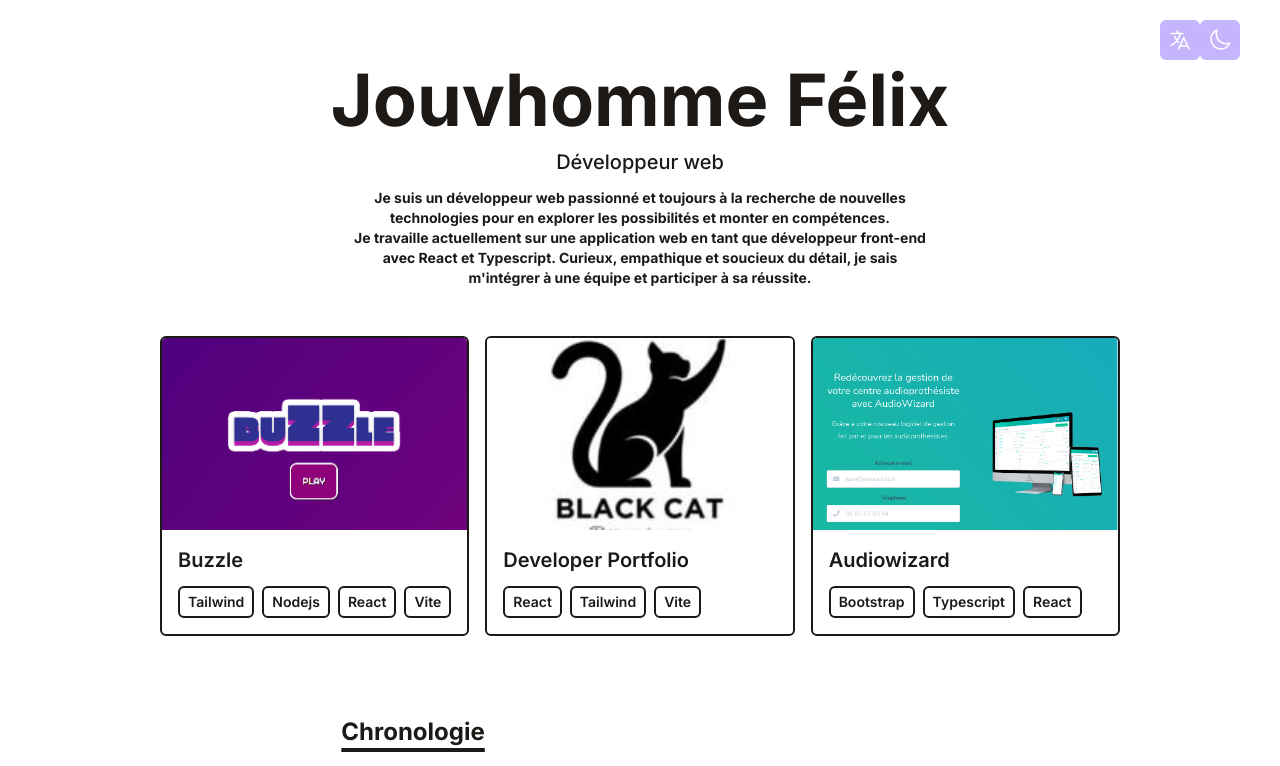
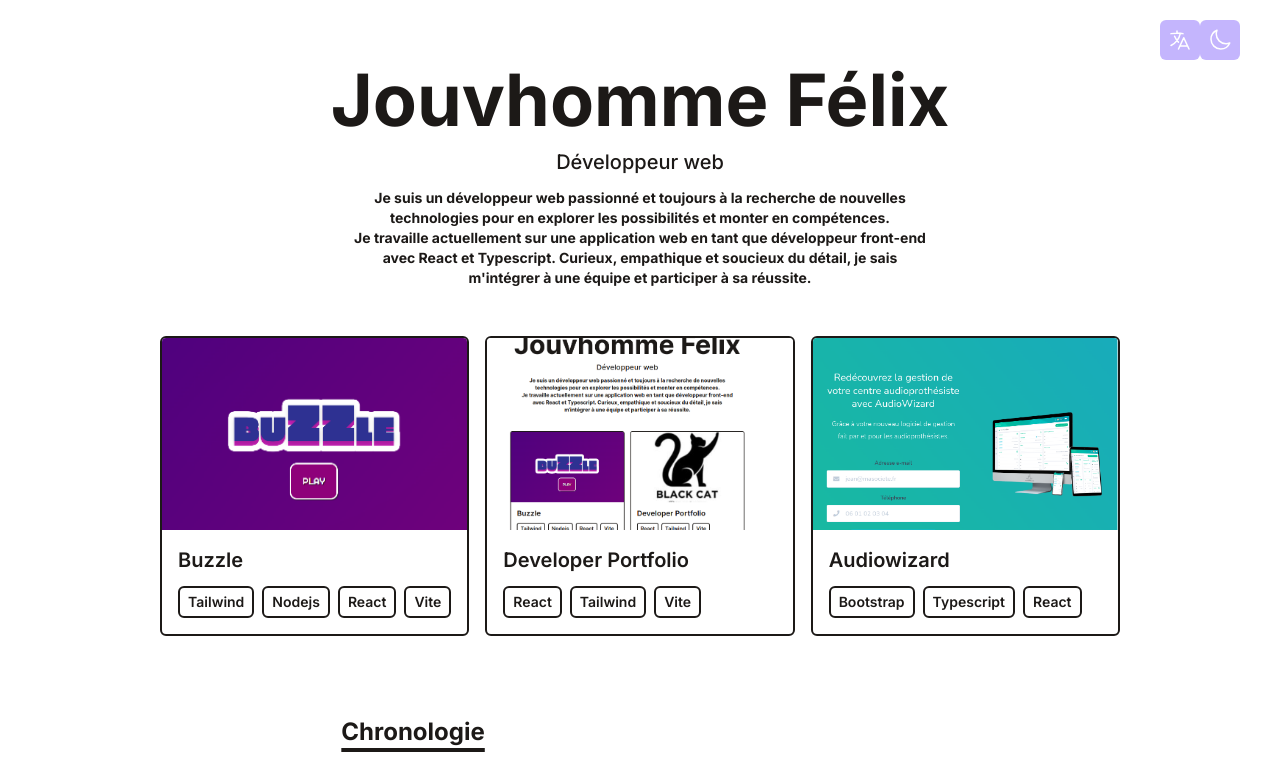
Before and after one commit to boredwolf/portfolio, a React (Vite) app: page / in a window 1280 px wide. Shown: the top 766 px of the page. Built offline with nearby package versions, Linux system fonts and the light colour scheme.

Commit message:
useless commit

```diff
--- a/src/data/portfolio.js
+++ b/src/data/portfolio.js
@@ -7,7 +7,7 @@ export default [
   },
   {
     title: "Developer Portfolio",
-    imgUrl: "/assets/logo chat noir.jpg",
+    imgUrl: "/assets/portfolio.png",
     stack: ["React", "Tailwind", "Vite"],
     link: "",
   },
```
Also changed, not shown: public/assets/portfolio.png (added).
